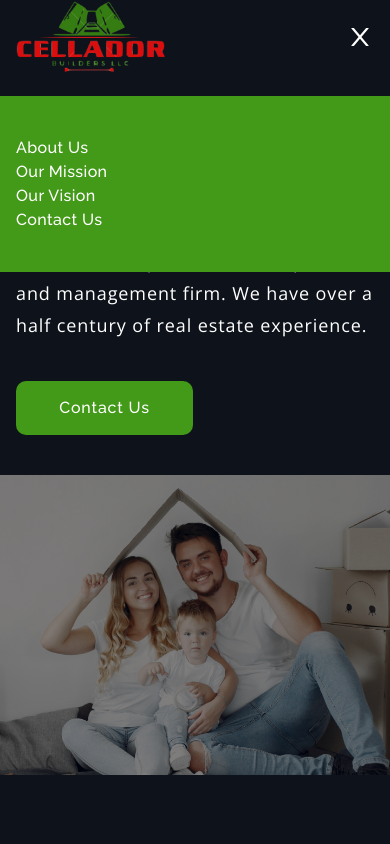
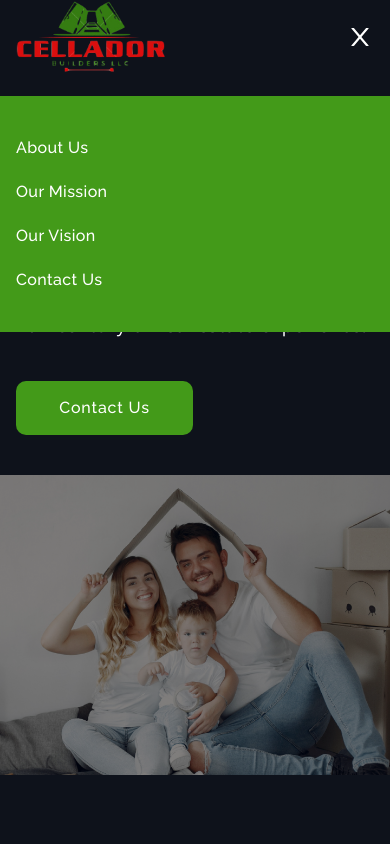
Before and after one commit to Pradeepsingh143/cellador, a Next.js app: page / in a window 390 px wide. Both pictures are taken after a click on the icon 360 px from the left and 36 px from the top of the page. Shown: the top 844 px of the page. Built offline with nearby package versions, Linux system fonts and the light colour scheme.

Commit message:
increase menu list line height

```diff
--- a/src/components/Header/page.js
+++ b/src/components/Header/page.js
@@ -62,7 +62,7 @@ export default function Header() {
       <div className="mobileMenu sm:hidden">
         {!toggleMenu && (
           <nav className="absolute container top-24 py-10 left-0 w-full list-none flex flex-col gap-5 font-medium tracking-wide text-white z-10 bg-primary">
-            <ul className="list__item">
+            <ul className="list__item flex flex-col gap-5">
               <li>
                 <Link href={"#about"}>
                   About Us
```
